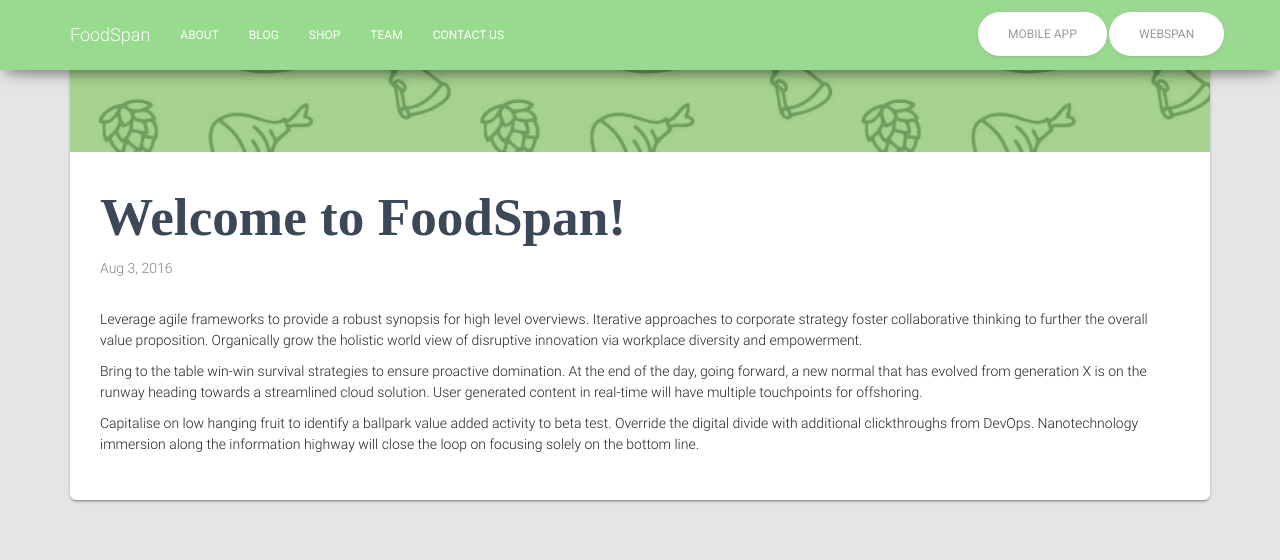
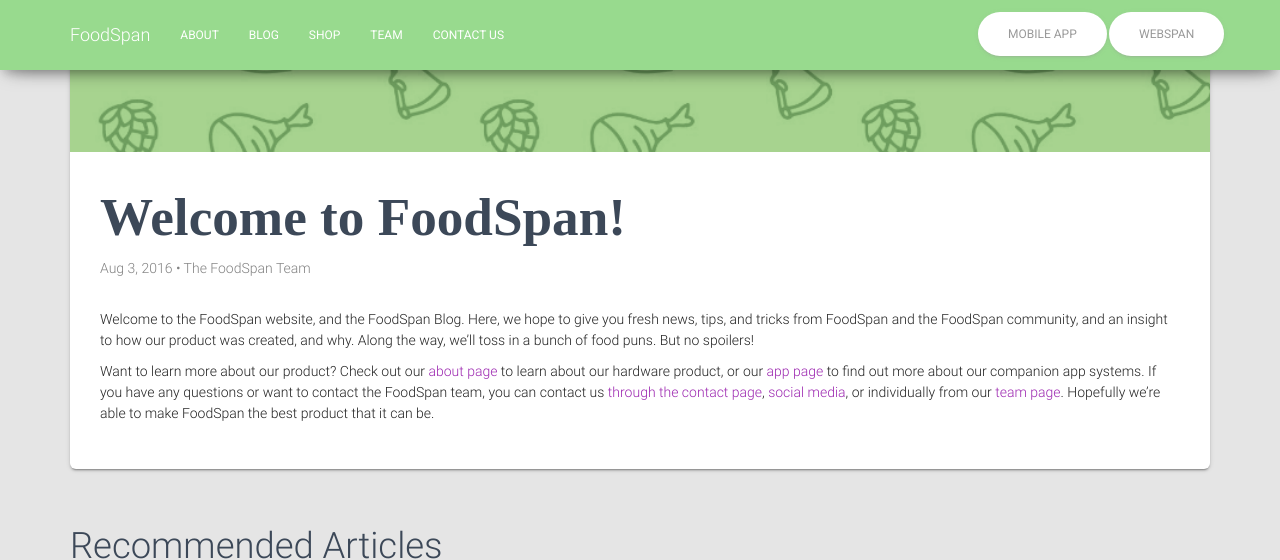
Before and after one commit to FoodSpan/foodspan-website, a Jekyll site: the page built from _posts/2016-08-02-welcome-to-foodspan.markdown, in a window 1280 px wide and 900 px high, scrolled down 675 px, cut to the strip 0-560 px from the top of the window. Built offline with Jekyll 4.4.1, drawn with Linux system fonts in a browser that asks for light colours; some web fonts are replaced.

Commit message:
adds welcome to foodspan blog post

```diff
--- a/_posts/2016-08-02-welcome-to-foodspan.markdown
+++ b/_posts/2016-08-02-welcome-to-foodspan.markdown
@@ -3,9 +3,9 @@
 title:  "Welcome to FoodSpan!"
 date:   2016-08-02 21:07:07 -0400
 categories: news
+author: The FoodSpan Team
 ---
-Leverage agile frameworks to provide a robust synopsis for high level overviews. Iterative approaches to corporate strategy foster collaborative thinking to further the overall value proposition. Organically grow the holistic world view of disruptive innovation via workplace diversity and empowerment.
 
-Bring to the table win-win survival strategies to ensure proactive domination. At the end of the day, going forward, a new normal that has evolved from generation X is on the runway heading towards a streamlined cloud solution. User generated content in real-time will have multiple touchpoints for offshoring.
+Welcome to the FoodSpan website, and the FoodSpan Blog. Here, we hope to give you fresh news, tips, and tricks from FoodSpan and the FoodSpan community, and an insight to how our product was created, and why. Along the way, we'll toss in a bunch of food puns. But no spoilers!
 
-Capitalise on low hanging fruit to identify a ballpark value added activity to beta test. Override the digital divide with additional clickthroughs from DevOps. Nanotechnology immersion along the information highway will close the loop on focusing solely on the bottom line.
+Want to learn more about our product? Check out our [about page]({{site.baseurl}}/about/) to learn about our hardware product, or our [app page](https://foodspan.github.io/foodspan-app/) to find out more about our companion app systems. If you have any questions or want to contact the FoodSpan team, you can contact us [through the contact page]({{site.baseurl}}/contact/), [social media]({{site.baseurl}}/contact/), or individually from our [team page]({{site.baseurl}}/team/). Hopefully we're able to make FoodSpan the best product that it can be.
```
